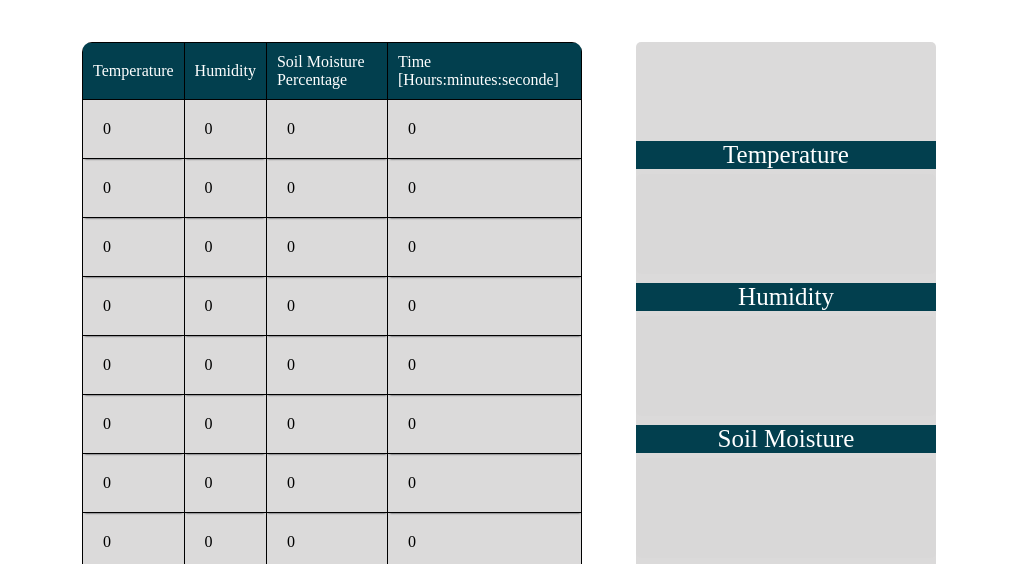
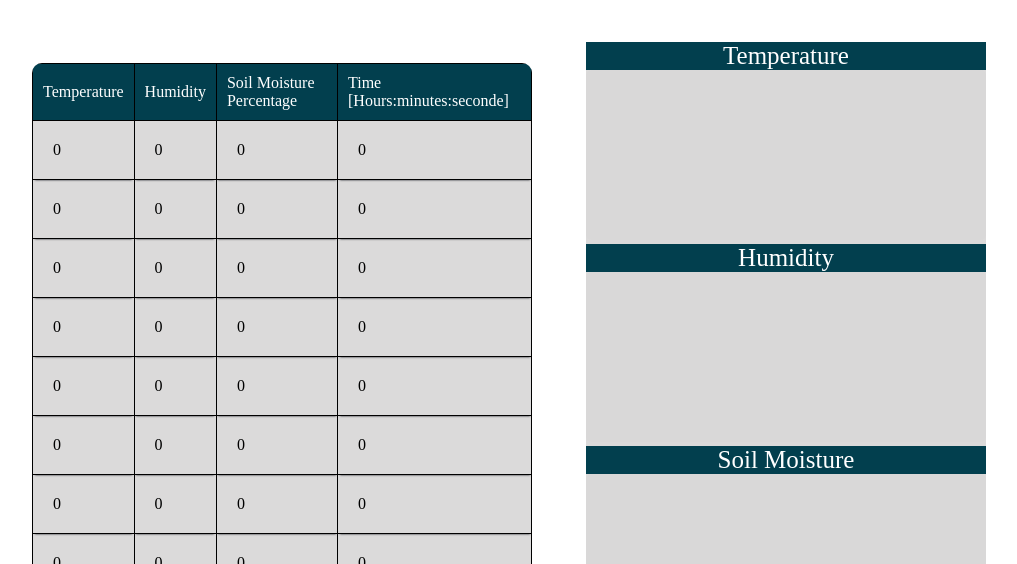
Before and after one commit to AhmedZena/iot-soil, a plain HTML site: page index.html in a window 1280 px wide. Shown: the part 214-778 px from the top of the page, without its empty margins (131-1148 px from the left). Drawn offline with nearby package versions, Linux system fonts and the light colour scheme; no server answers.

Commit message:
Update style.css

```diff
--- a/style.css
+++ b/style.css
@@ -70,10 +70,9 @@ h2 {
 }
 
 canvas {
-  width: 300px;
-  height: 100px;
-
-  margin: 5px auto;
+  width: 400px !important;
+  height: 170px !important;
+  /* margin: 5px auto; */
   /* background-color: #cacaca; */
   background-color: rgba(218, 217, 217, 0.949);
   border-radius: 5px;
```
